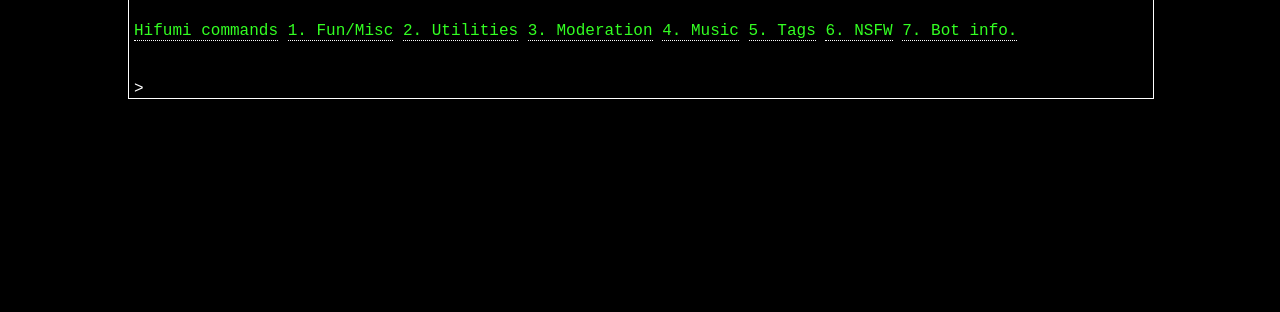
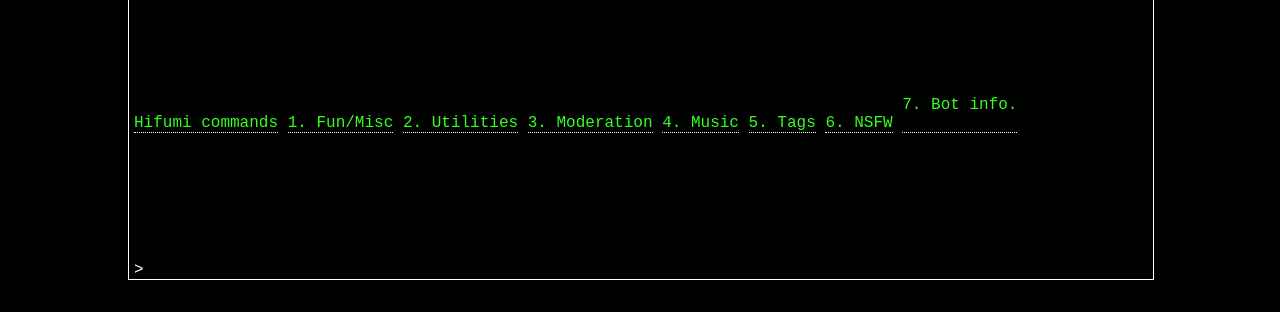
Before and after one commit to GregoryGregoryGregory/hifumibot, a plain HTML site: page commands.html in a window 1280 px wide. Shown: the part 222-534 px from the top of the page. Drawn offline with Linux system fonts and the light colour scheme.

Commit message:
Update commands.html

```diff
--- a/commands.html
+++ b/commands.html
@@ -46,7 +46,7 @@
 <div class="window" id="window">
 
 <div class="title">
-<span class="prompt"><img src="cmd.png" /> C:\WINDOWS\system32\cmd.exe</span>
+<span class="prompt"><img src="images/cmd.png" /> C:\WINDOWS\system32\cmd.exe</span>
 <span class="buttons"><a class="min" id="min" href="#">&#8210;</a> &nbsp; <a class="max" id="max" href="#">&#9744;</a> &nbsp; <a class="x" href="#" id="x">&#215;</a></span>
 <div class="clear"></div>
 </div>
@@ -58,19 +58,19 @@
 <span>(c) 2016 Underforest - Chino.</span>
 <ul>
 
-<li id="q_hifumi-a"></li>
-<li id="q_hifumi-b"></li>
-<li class="q">Hifumi commands</li>
-<li class="q">1. Fun/Misc</li>
-<li class="q">2. Utilities</li>
-<li class="q">3. Moderation</li>
-<li class="q">4. Music</li>
-<li class="q">5. Tags</li>
-<li class="q">6. NSFW</li>
-<li class="q">7. Bot info.</li>
-<li id="q_hifumi-c"></li>
-<li id="q_hifumi-d"></li>
-<li id="q_hifumi-e"></li>
+<li id="q_hifumi-a"><br/></li>
+<li id="q_hifumi-b"><br/><br/></li>
+<li class="q">Hifumi commands<br/></li>
+<li class="q">1. Fun/Misc<br/></li>
+<li class="q">2. Utilities<br/></li>
+<li class="q">3. Moderation<br/></li>
+<li class="q">4. Music<br/></li>
+<li class="q">5. Tags<br/></li>
+<li class="q">6. NSFW<br/></li>
+<li class="q">7. Bot info.<br/><br/></li>
+<li id="q_hifumi-c"><br/></li>
+<li id="q_hifumi-d"><br/></li>
+<li id="q_hifumi-e"><br/></li>
 </ul>
 </div>
 <div class="prompt">
```
